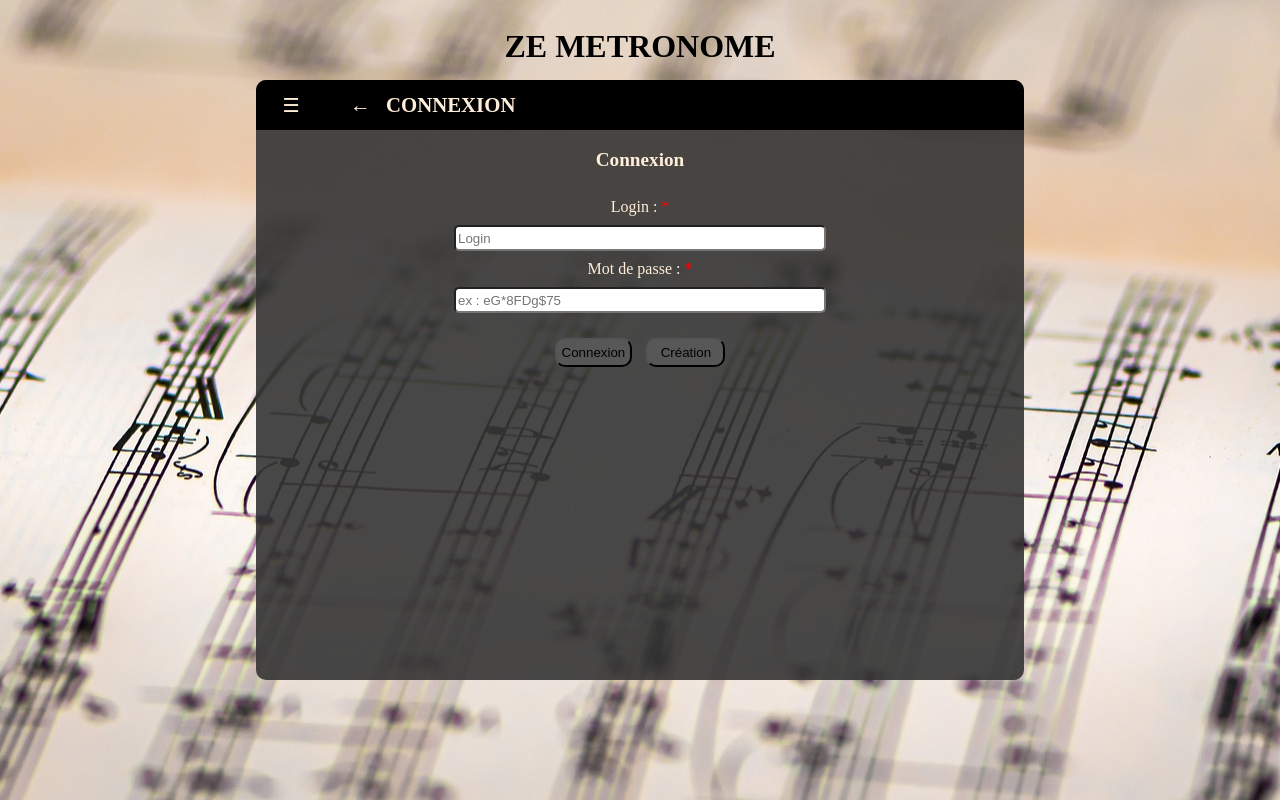
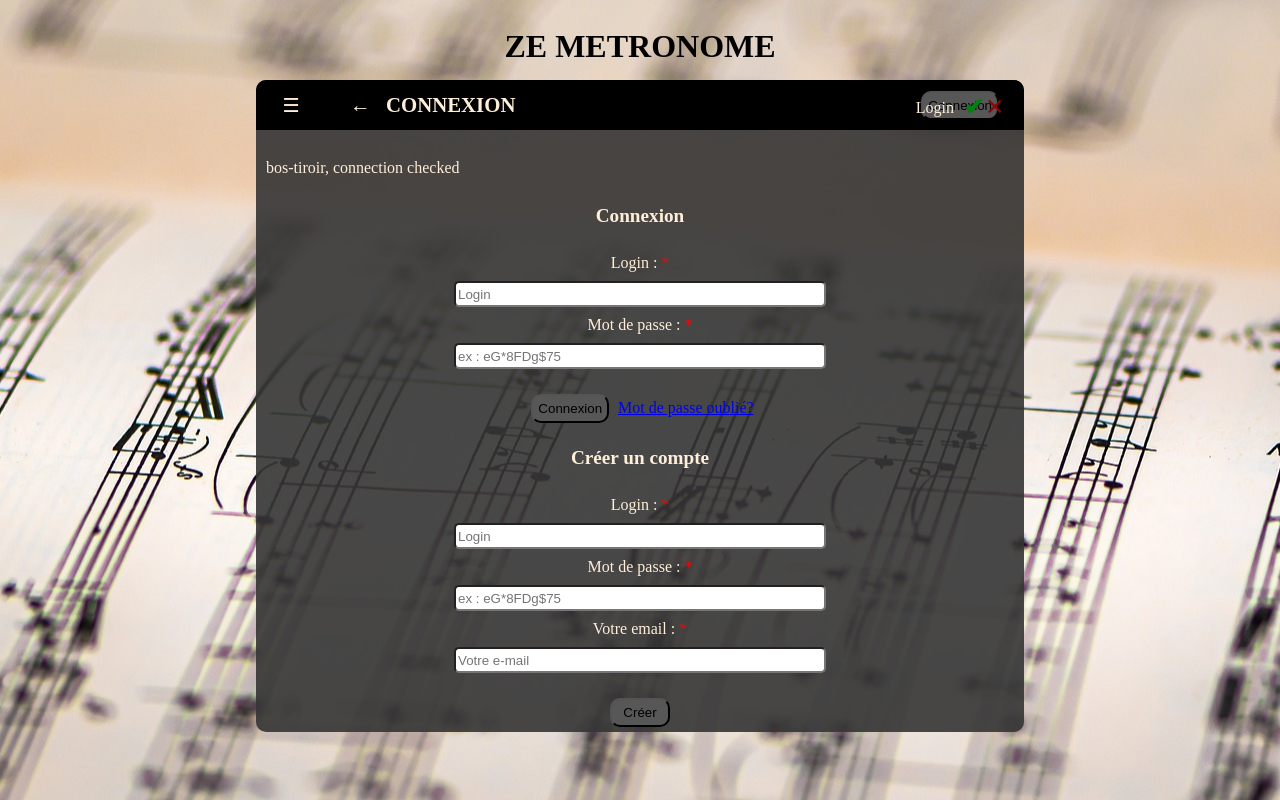
Before and after one commit to YannBK/Realisations_fil_rouge, a PHP site: page /html/creation-connexion.html in a window 1280 px wide. Run offline with PHP 8.4, Linux system fonts and the light colour scheme.

Commit message:
liens et buttons; login

```diff
--- a/Réalisation_2__HTML__CSS/css/commun_flex.css
+++ b/Réalisation_2__HTML__CSS/css/commun_flex.css
@@ -9,7 +9,7 @@ body {
 }
 /*TODO il y a un vide sous l'appareil sur certains écrans*/
 .appareil_1,
-.appareil_2 {
+.appareil_2 { /*j'ai l'impression que ça va me faire c***r cette histoire lors de l'utilisation d'un template commun*/
     position: relative;
     margin: 10vh auto auto auto;
     background-color: rgba(53, 53, 53, 0.9);
@@ -333,6 +314,40 @@ input:checked + .slider::before {
     display: block;
 }
 
+.checked-ok {
+    display: inline;
+    position: absolute;
+    right: 40px;
+    top: 15px;
+    font-size: 1.5rem;
+    font-weight: bold;
+    color:rgb(2, 129, 19);
+}
+
+.checked-none {
+    display: inline;
+    position: absolute;
+    right: 20px;
+    top: 10px;
+    font-size: 2rem;
+    font-weight: 900;
+    color: rgb(151, 1, 1);
+    cursor: pointer;
+}
+
+.login{
+    position: absolute;
+    right: 60px;
+    top: 20px;
+    margin-right: 10px;
+    font-size: 1rem;
+}
+
+nav button {
+    position: absolute;
+    right: 20px;
+    top: 6px;
+}
 
 /*!_-_-_-_-_-_-_-_-_-_-_-_-_-_-_-_-_-_ METRONOME _-_-_-_-_-_-_-_-_-_-_-_-_-_-_-_-_-_-*/
 /*------------------------------------------------------------------------------*/
--- a/Réalisation_2__HTML__CSS/html/creation-connexion.html
+++ b/Réalisation_2__HTML__CSS/html/creation-connexion.html
@@ -33,17 +33,32 @@
                     <a href="harmo.html">Grille harmonique</a>
                     <a href="accordeur.html">Accordeur</a>
                     <a href="preferences.html">Préférences</a>
-                    <!-- <a href="creation-connexion.html">Connexion / Création</a> -->
-                    <a href="compte.html">Compte utilisateur<button class="construction petit"><span>Waiting</span> for
-                            work</button></a>
+                    <a href="creation-connexion.html">Connexion / Création</a>
+                    <a href="compte.html">Compte utilisateur</a>
                     <!--ne s'affiche que si connecté-->
                     <a href="evaluation.html">&#201;valuez-moi!</a>
                     <a href="contact.html">Contact</a>
                     <a href="mentions-legales.html">Mentions légales</a>
+                </div>
+                <a href="creation-connexion.html">
+                    <button type="submit" value="connection" class="btns btn-sub">
+                    Connexion
+                    </button>
+                </a>
+                <span class="login">
+                    Login
+                </span>
+                <div class="checked-none">
+                    &times;
+                </div>
+                <div class="checked-ok">
+                    &#10004;
+                </div>
             </nav>
 
             <div id="connexion-container">
                 <div>
+                    <p>bos-tiroir, connection checked</p>
                     <h3>Connexion</h3>
                     <form method="POST" action="" class="cc-form">
                         <label for="nom">
@@ -61,9 +76,31 @@
                                 Connexion
                                 <!-- faire un popup de confirmation et re-bienvenue-->
                             </button>
+                            <a href="#">Mot de passe oublié?</a>
+                        </div>
+                    </form>
+
+                    <h3>Créer un compte</h3><!--!à proposer à la place de connexion lorsque click sur btn creation-->
+                    <form method="POST" action="" class="cc-form">
+                        <label for="nom">
+                            Login : <span class="star">*</span>
+                        </label>
+                        <input type="text" class="text" name="login" id="login" minlength="2" maxlength="50" placeholder="Login"
+                            required>
+                        <label for="password">
+                            Mot de passe : <span class="star">*</span>
+                        </label>
+                        <input type="password" class="text" name="password" id="password" minlength="2" maxlength="50"
+                            placeholder="ex : eG*8FDg$75" required>
+                        <label for="emai">
+                            Votre email : <span class="star">*</span>
+                        </label>
+                        <input  type="email" class="text" name="email" id="email" minlength="2" maxlength="50" placeholder="Votre e-mail"
+                        required>
+                        <div>
                             <button type="submit" value="creation" class="btns btn-sub">
-                                &nbsp;&nbsp;Création&nbsp;&nbsp;
-                                <!-- faire un popup de confirmation et bienvenue-->
+                                Créer
+                                <!-- faire un popup de confirmation et re-bienvenue-->
                             </button>
                         </div>
                     </form>
```
Also changed, not shown: other parts of Réalisation_2__HTML__CSS/css/commun_flex.css (+26 -25 lines), Réalisation_2__HTML__CSS/html/accordeur.html (+16 -3 lines), Réalisation_2__HTML__CSS/html/compte.html (+19 -2 lines), Réalisation_2__HTML__CSS/html/contact.html (+16 -2 lines), Réalisation_2__HTML__CSS/html/evaluation.html (+25 -10 lines), Réalisation_2__HTML__CSS/html/harmo.html (+20 -7 lines), Réalisation_2__HTML__CSS/html/index.html (+22 -8 lines), Réalisation_2__HTML__CSS/html/load.html (+15 -1 lines), Réalisation_2__HTML__CSS/html/mentions-legales.html (+16 -2 lines), Réalisation_2__HTML__CSS/html/preferences.html (+16 -2 lines), Réalisation_2__HTML__CSS/html/speed.html (+16 -2 lines), Réalisation_2__HTML__CSS/html/transitions.html (+31 -12 lines), Réalisation_2__HTML__CSS/js/popup-save.js (+18 -28 lines), README.md.
